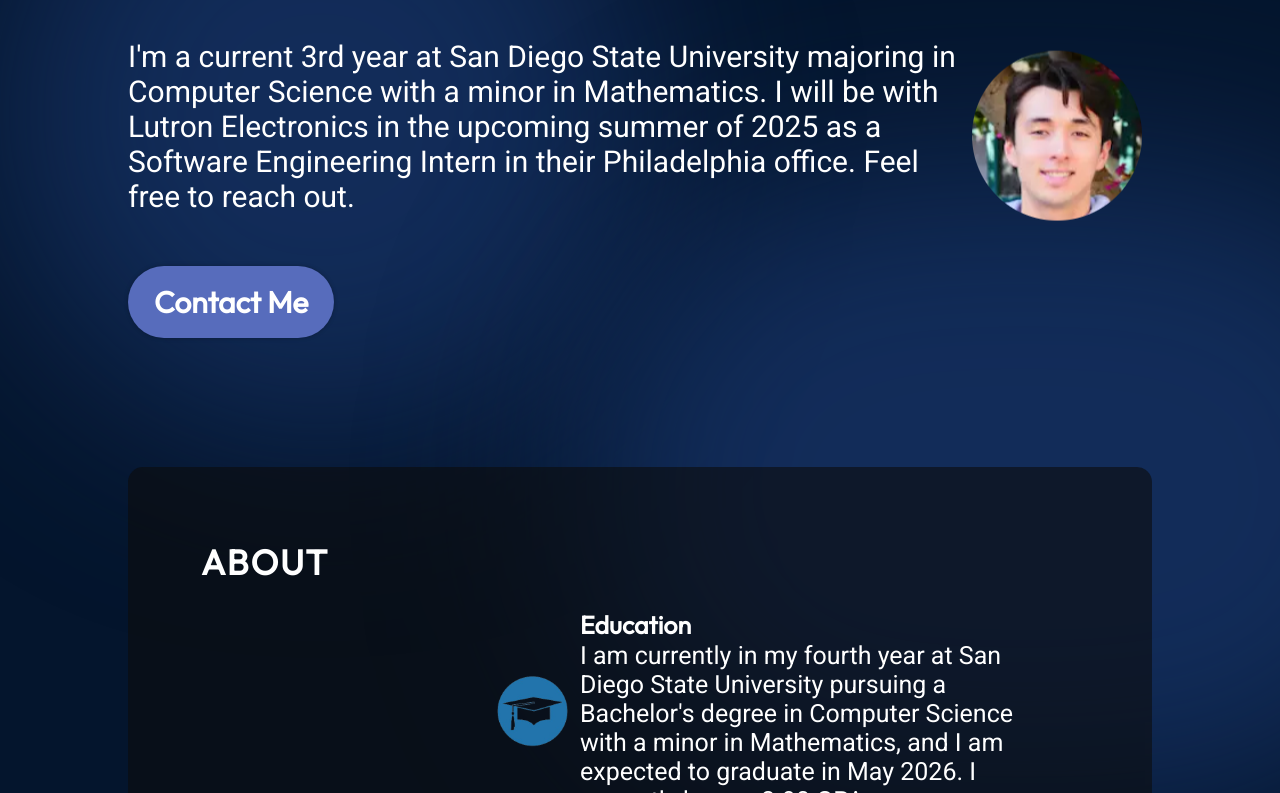
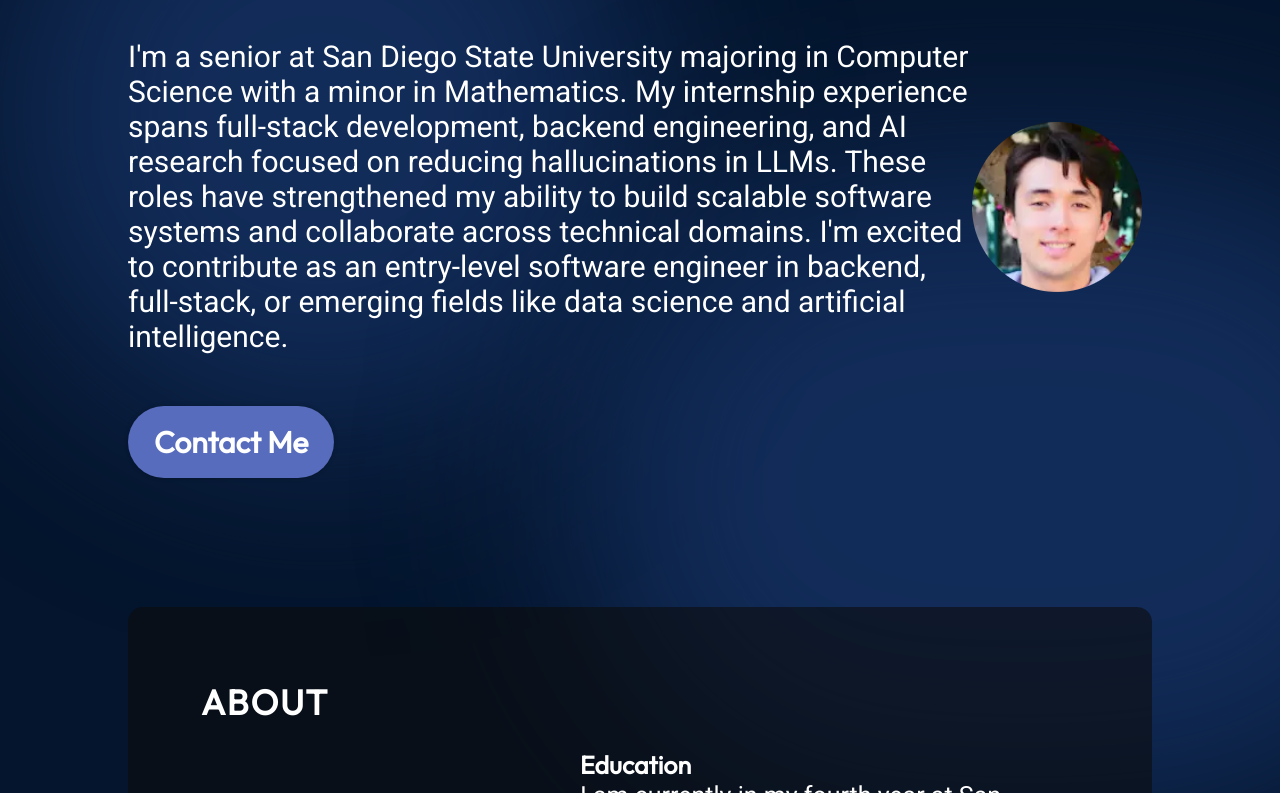
Before and after one commit to mt-evan/Portfolio-Website, a React (Vite) app in the folder Portfolio/: page / in a window 1280 px wide. Shown: the part 227-1020 px from the top of the page. Built offline with nearby package versions, Linux system fonts and the light colour scheme.

Commit message:
updated about and hero section as well as vite version

```diff
--- a/Portfolio/package.json
+++ b/Portfolio/package.json
@@ -24,6 +24,6 @@
     "eslint-plugin-react": "^7.34.2",
     "eslint-plugin-react-hooks": "^4.6.2",
     "eslint-plugin-react-refresh": "^0.4.7",
-    "vite": "^5.4.11"
+    "vite": "^5.4.20"
   }
 }
--- a/Portfolio/src/componets/About/About.jsx
+++ b/Portfolio/src/componets/About/About.jsx
@@ -15,7 +15,7 @@
                         <img src={getImageUrl("about/education.png")} alt="Cursor icon"></img>
                         <div className={styles.aboutItemText}>
                             <h3>Education</h3>
-                            <p>I am currently in my fourth year at San Diego State University pursuing a Bachelor's degree in Computer Science with a minor in Mathematics, and I am expected to graduate in May 2026. I currently have a 3.90 GPA.</p>
+                            <p>I am currently in my fourth year at San Diego State University pursuing a Bachelor's degree in Computer Science with a minor in Mathematics, and I am expected to graduate in December 2026. I currently have a 3.90 GPA.</p>
                         </div>
                     </li>
                     <li className={styles.aboutItem}>
--- a/Portfolio/src/componets/Hero/Hero.jsx
+++ b/Portfolio/src/componets/Hero/Hero.jsx
@@ -10,8 +10,11 @@
         <section className={styles.container}>
             <div className={styles.content}>
                 <h1 className={styles.title}>Hi, I'm Evan</h1>
-                <p className={styles.description}>I'm a current 3rd year at San Diego State University majoring in Computer Science with a minor in Mathematics.
-                I will be with Lutron Electronics in the upcoming summer of 2025 as a Software Engineering Intern in their Philadelphia office. Feel free to reach out.</p>
+                <p className={styles.description}>I'm a senior at San Diego State University majoring in Computer Science with a minor in Mathematics.
+                    My internship experience spans full-stack development, backend engineering, and AI research focused on reducing hallucinations in LLMs.
+                    These roles have strengthened my ability to build scalable software systems and collaborate across technical domains.
+                    I'm excited to contribute as an entry-level software engineer in backend, full-stack, or emerging fields like data science and artificial intelligence.
+                </p>
                 <a href="mailto:10evantardiff@gmail.com" className={styles.contactBtn}>Contact Me</a>
             </div>
             <img src={getImageUrl("hero/evanSI.png")} alt="Image of me" className={styles.heroImg}/>
@@ -20,7 +23,3 @@
         </section>
     );
 };
-// heroImage.png
-// evanPfp.png
-// Hi, I'm Evan
-// I'm a current 3rd year at San Diego State University majoring in Computer Science with a minor in Mathematics. I am interested in Software Engineering, Web Development, and Data Analysis. Feel free to reach out.
--- a/Portfolio/src/componets/Hero/Hero.module.css
+++ b/Portfolio/src/componets/Hero/Hero.module.css
@@ -50,7 +50,7 @@
 }
 
 .heroImg {
-    width: 50%; /* originally 50% */
+    width: 80%; /* originally 50% */
     z-index: 01;
 
     animation-name: floating;
```
Also changed, not shown: 1 other file (tests, documents, lock files or other folders).
